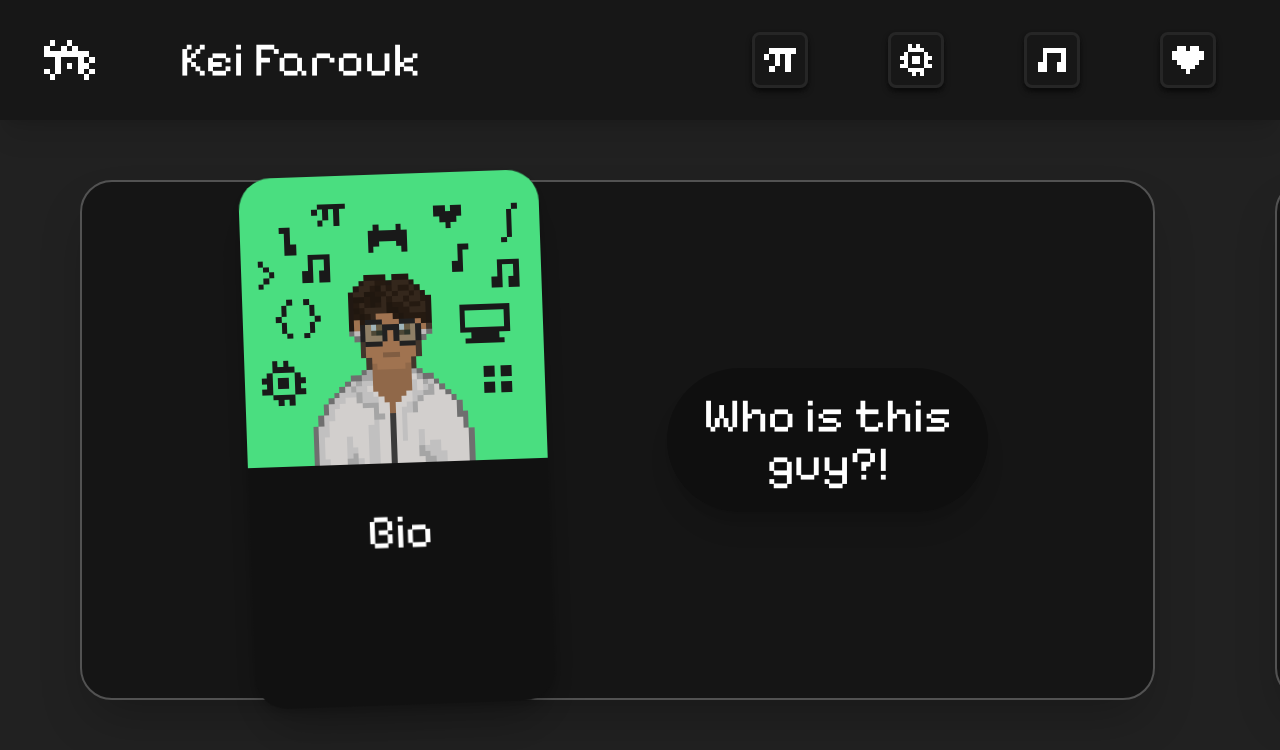
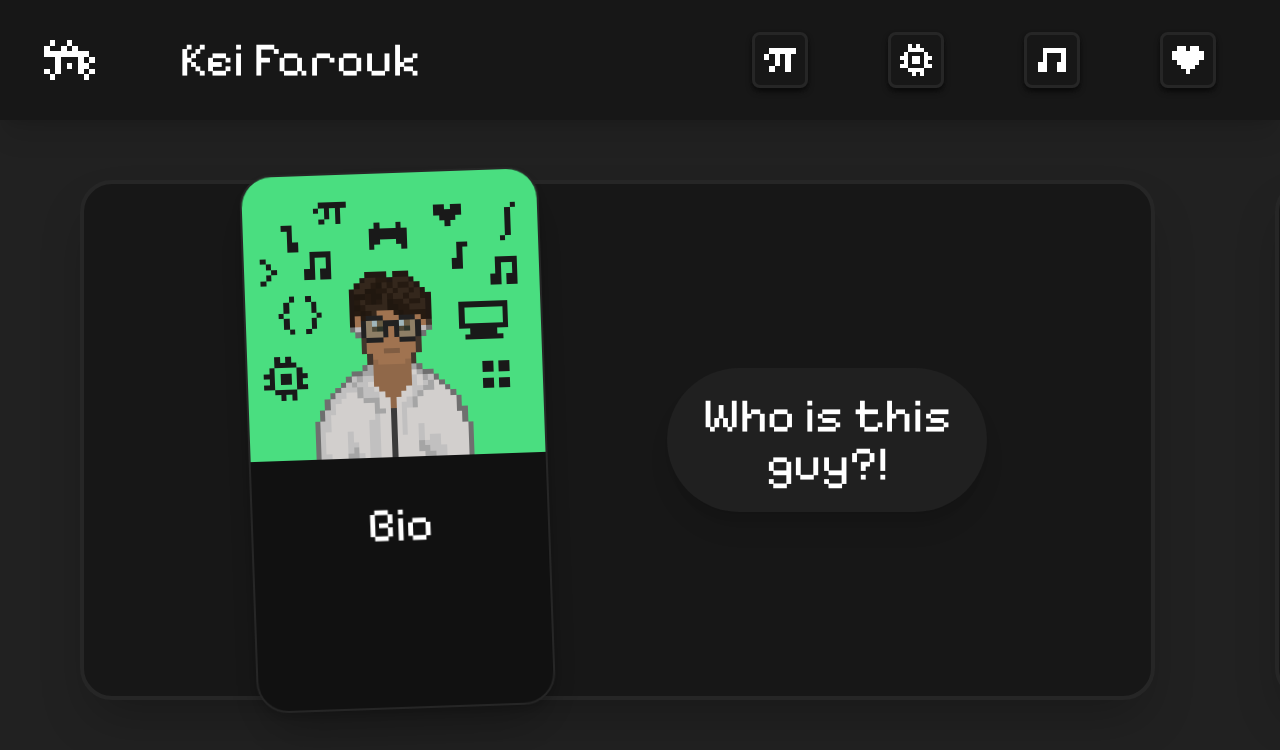
Before and after one commit to CadmusKei/Portfolio, a React (Vite) app: page / in a window 1280 px wide. Shown: the top 750 px of the page. Built offline with nearby package versions, Linux system fonts and the light colour scheme.

Commit message:
Highlights to posters,  added links

```diff
--- a/src/App.jsx
+++ b/src/App.jsx
@@ -34,11 +34,11 @@ function App() {
           <Nav />
           <div
               ref={scrollRef}
-            className="flex space-x-30 w-full h-screen bg-[#212121] overflow-x-hidden overflow-y-hidden items-center px-20 z-[1]">
-            <Poster name="Bio" desc="Who is this guy?!" image={posterImage}/>
-            <Poster name="Projects" desc="A peak inside the Github vault"  image={CSImage}/>
-            <Poster name="Music" desc="Lo-fi beats to debug to"  image={musicImage}/>
-            <Poster name="Art" desc="My digital napkin sketches."/>
+            className="flex space-x-30 w-full h-screen bg-[#212121] overflow-x-hidden overflow-y-hidden items-center px-20">
+            <Poster name="Bio" desc="Who is this guy?!" image={posterImage} colour="hover:border-emerald-400"/>
+            <Poster name="Projects" desc="A peak inside the Github vault"  image={CSImage} colour="hover:border-purple-400"/>
+            <Poster name="Music" desc="Lo-fi beats to debug to"  image={musicImage} colour="hover:border-sky-400"/>
+            <Poster name="Art" desc="My digital napkin sketches." colour="hover:border-rose-400"/>
           </div>
     </>
 
--- a/src/components/Block.jsx
+++ b/src/components/Block.jsx
@@ -2,7 +2,8 @@ function Block({ width, height, children, className }) {
   return (
     <>
       <div
-        className={`${width} ${height} overflow-hidden bg-[#111111] rounded-4xl drop-shadow-lg text-white ${className}`}
+        onClick={() => window.open("https://www.chess.com/", "_blank")}
+        className={`${width} ${height} overflow-hidden cursor-pointer bg-[#111111] rounded-4xl drop-shadow-lg text-white ${className}`}
       >
         {children}
       </div>
--- a/src/components/Description.jsx
+++ b/src/components/Description.jsx
@@ -1,5 +1,5 @@
 function Description({ content }) {
-  return (<div className="flex text-center items-center bg-[#00000049] p-6 rounded-full shadow-xl">
+  return (<div className="flex text-center items-center bg-[#34343452] p-6 rounded-full shadow-xl">
     <p className=" flex text-white text-5xl text-pixel  ">{content}</p>
   </div>);
 
--- a/src/components/Icon.jsx
+++ b/src/components/Icon.jsx
@@ -4,7 +4,7 @@ function Icon({ link, path, scalar, hoverColour }) {
       <a href="#">
         <div className={
           `flex w-14 h-14 rounded-lg shadow-neutral-950 shadow-md border-3 border-neutral-800  items-center justify-center
-          transition ${hoverColour} hover:duration-400  duration-900`
+          transition ${hoverColour} hover:duration-400  duration-900 hover:-rotate-4`
           }>
           <img src={path} alt="" className={`${scalar} image-pixel `}  />
         </div>
--- a/src/components/Poster.jsx
+++ b/src/components/Poster.jsx
@@ -4,14 +4,15 @@ import Title from "./Title";
 import Description from "./Description"
 import AnimatedCover from "./AnimatedCover";
 
-function Poster({name, desc, image}) {
+function Poster({name, desc, image, colour}) {
   return (
     <>
       {/* Poster dividing blocks */}
       <div className={`flex w-[96%] shrink-0 h-[65%] justify-center items-center
-          space-x-30 rounded-4xl bg-[#111111b3] border-2 border-neutral-600 shadow-2xl mt-20`}>
+          space-x-30 rounded-4xl bg-neutral-900 border-4 border-neutral-800 shadow-2xl mt-20`}>
 
-        <Block width="w-[28%]" height="h-[103%]" className="flex shadow-2xl -rotate-2 hover:rotate-2 transition duration-700">
+          <Block width="w-[28%]" height="h-[105%]" className={`flex shadow-2xl -rotate-2 hover:rotate-2 transition duration-700
+          border-2 border-neutral-800 ${colour}`}>
             <div className="flex flex-col h-full w-full justify-start items-center space-y-[15%]">
               <AnimatedCover src={image} />
               <div className="flex">
```
Lines whose indentation alone changed are shown as unchanged.
